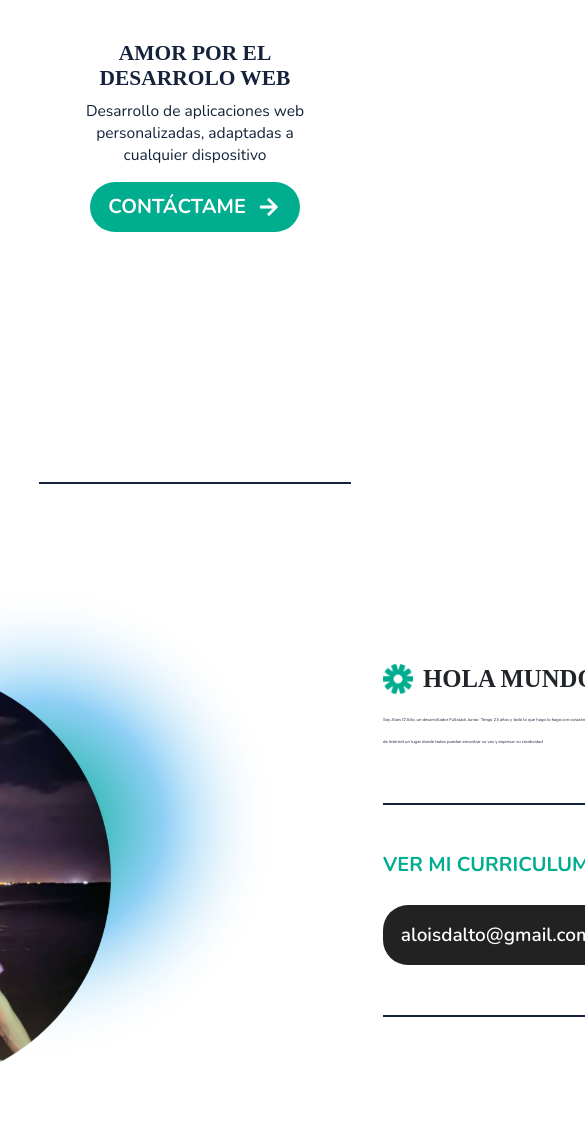
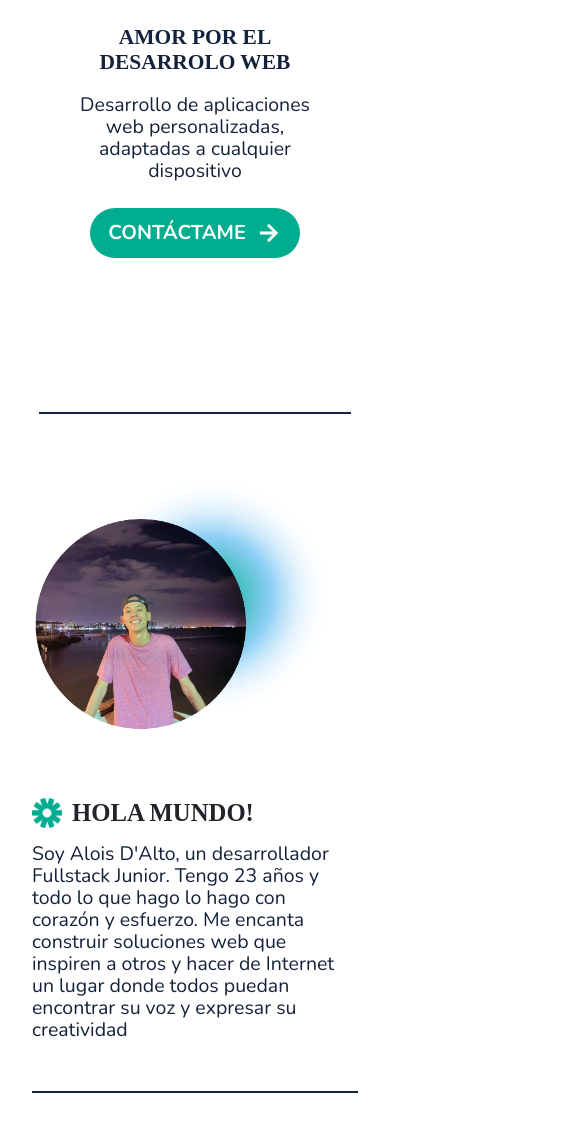
Before and after one commit to aloisdalto/portafolio_alois, a plain HTML site: page index.html in a window 390 px wide. Shown: the part 367-1505 px from the top of the page, 585 px wide, since content can reach past the window. Drawn offline with nearby package versions, Linux system fonts and the light colour scheme; a web font is replaced by a local one.

Commit message:
Responsive Seccion Sobre Mi

```diff
--- a/index.html
+++ b/index.html
@@ -24,7 +24,7 @@
               </button>
               <div class="collapse navbar-collapse justify-content-end" id="navbar-toggler">
                 <div class="navbar-nav d-flex justify-content-center align-items-center">
-                  <a class="nav-link" href="#title-sm">Sobre Mí</a>
+                  <a class="nav-link" href="#linea">Sobre Mí</a>
                   <a class="nav-link" href="#desaWeb">Proyectos</a>
                   <a class="nav-link" href="#contacto">Formación</a>
                 </div>
@@ -47,7 +47,7 @@
         <div class="img-hero">
             <img src="img/grafico.png" alt="Grafico">
         </div>
-        <div class="linea"></div>
+        <div class="linea" id="linea"></div>
       </section>
     </header>
 
--- a/styles/style-index.css
+++ b/styles/style-index.css
@@ -502,12 +502,17 @@
         gap: 50px;
         padding-right: 0;
         padding-left: 0;
+        margin-bottom: 80px;
+    }
+
+    .title-hero{
+        margin-bottom: 10px;
     }
 
     .desc-hero{
         align-items: center;
         max-width: 250px;
-        gap: 0;
+        gap: 10px;
         margin-right: 0;
     }
 
@@ -517,7 +522,7 @@
     }
 
     .p-hero{
-        font-size: 4vw;
+        font-size: 5vw;
         text-align: center;
     }
 
@@ -533,39 +538,27 @@
         transform: translate(-50%,50%); /* Ajusta la posición para que esté centrada */
     }
 
-
-    .titulo{
-        text-align: center;
-        font-size: 9vw;
-        line-height: 40px;
+    .container-sm{
+        flex-direction: column;
+        padding: 9rem 2rem 8rem;
+        align-items: normal;
+        gap: 70px;
     }
 
-    .descripcion{
-        text-align: center;
-        font-size: 4.3vw;
+    .img-sm img {
+        width: 300px;
     }
 
-    .container-sn{
-        padding: 5rem 3rem 4rem;
-        gap: 110px;
+    .capatext-sm {
+        min-width: 0px;
     }
 
-    .texto-sn{
-       gap: 20px;
+    .descp-sm {
+        font-size: 5vw;
     }
 
-    .titulo-sn{
-        font-size: 7vw;
-    }
-
-    .descp-sn{
-        font-size: 4vw;
-        text-align: center;
-    }
-
-    .link-sn{
-        font-size: 3.5vw;
-        text-align: center;
+    .btn-copyemail {
+        height: 50px;
     }
 
     .img-dw,.img-cs,.img-lp{
```
